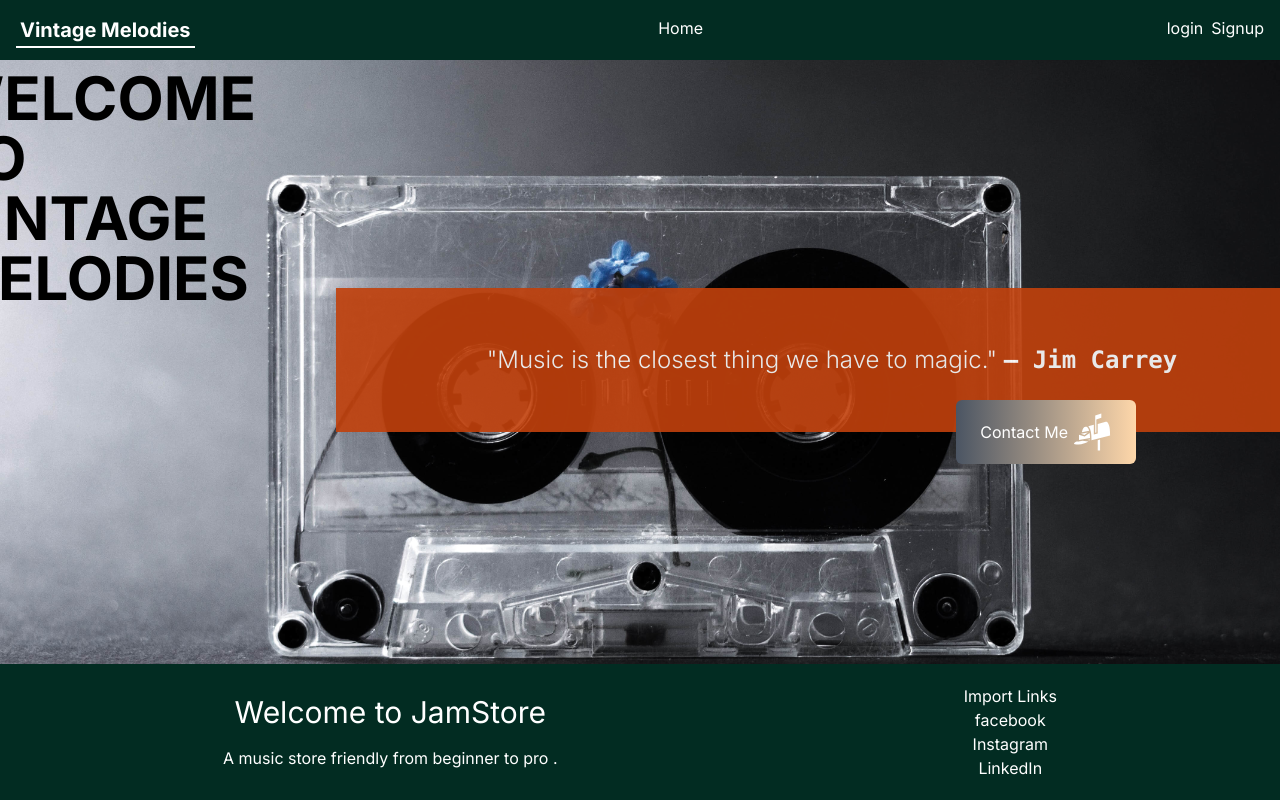
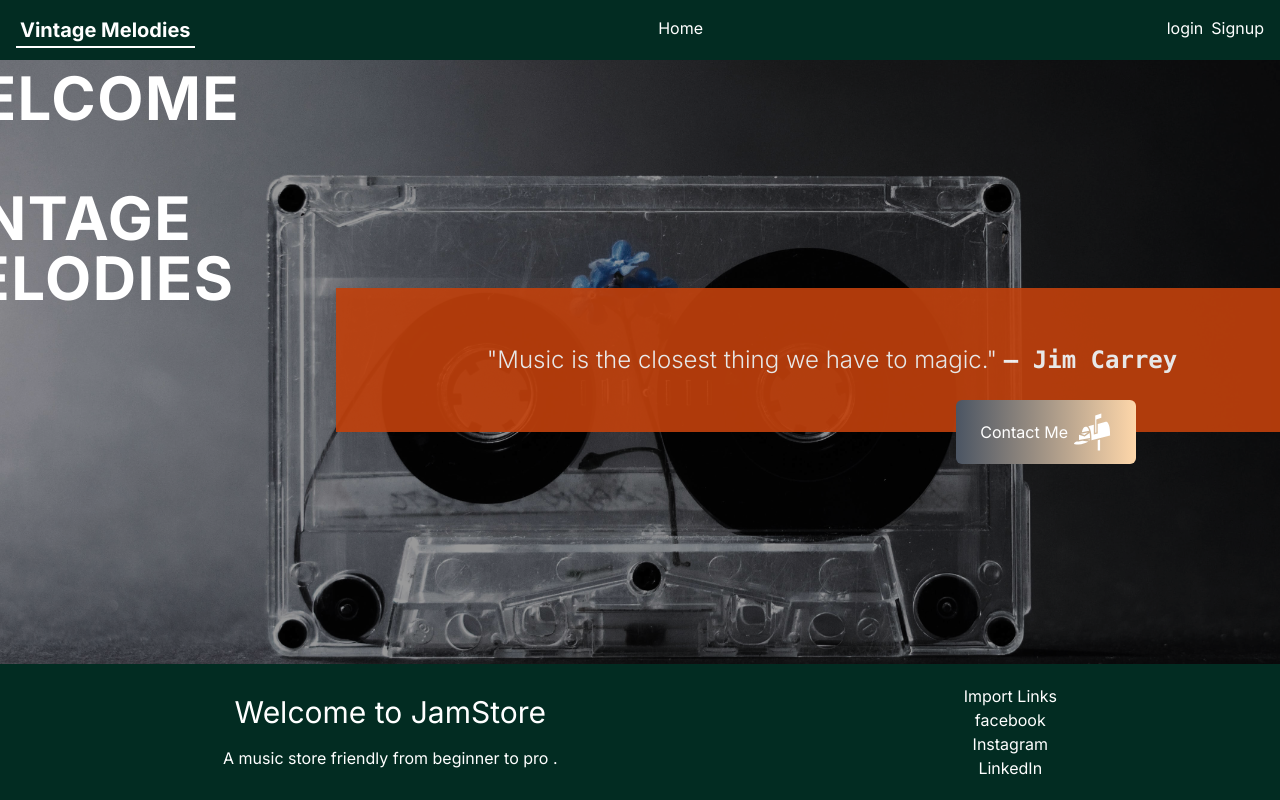
Before and after one commit to Yeshey-Gyatso/course-selling-app, a Next.js app in the folder course-selling-app/: page / in a window 1280 px wide. Shown: the top 800 px of the page. Built offline with nearby package versions, Linux system fonts and the light colour scheme; no server answers.

Commit message:
updated landing page

```diff
--- a/course-selling-app/src/components/Landing2.tsx
+++ b/course-selling-app/src/components/Landing2.tsx
@@ -7,10 +7,11 @@ import Link from 'next/link';
 const Landing2 = () => {
   return (
     <section
-     //  bg-black/50
+     //
     className='snap-y snap-mandatory h-screen w-full
      flex items-center
      bg1
+     bg-black/40
      bg-cover
      bg-fixed
      bg-blend-overlay
@@ -34,7 +35,7 @@ const Landing2 = () => {
                 transition={{duration:1 , ease:"easeInOut"}}
 
                 animate={{y:-60,opacity:1}}
-                className='absolute right-96 cursor-default text-2xl sm:text-4xl font-bold md:text-6xl text-black'>
+                className='absolute tracking-wide leading-loose right-96 cursor-default text-2xl sm:text-4xl font-bold md:text-6xl text-white whitespace-break-spaces'>
                     WELCOME TO VINTAGE MELODIES
                 </m.h2>
                   {/* <m.h2
```
